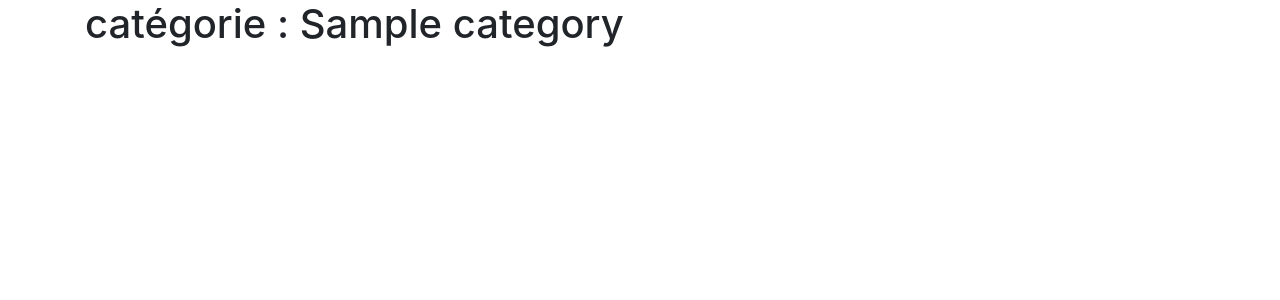
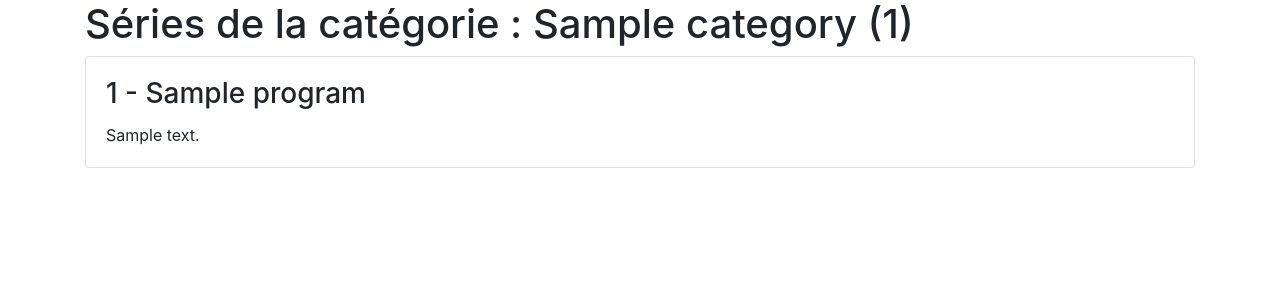
Before and after one commit to kimor44/Wild-series, a Symfony app: template templates/wild/category.html.twig in a window 1280 px wide. Shown: the part 56-356 px from the top of the page. Run offline with Twig, Linux system fonts and the light colour scheme; the template is opened without the code that fills it: most values are stand-ins (such as "Sample title", 1, 10 or a date in 2020); style sheets or scripts are compiled from the project's sources; some libraries are stand-ins or nearby versions.

Commit message:
ajout requete pour les 3 dernières séries de la catégorie

```diff
--- a/src/Controller/WildController.php
+++ b/src/Controller/WildController.php
@@ -73,8 +73,12 @@ class WildController extends AbstractController
         if (!$category) {
             throw $this->createNotFoundException('No programs with ' . $categoryName . ' category, found in category\'s table.');
         }
+        $programs = $this->getDoctrine()->getRepository(Program::class)->findBy(
+            ['category' => $category->getId()],
+            ['id' => 'desc'], 3, 0);
         return $this->render('wild/category.html.twig', [
             'category' => $category,
+            'programs' => $programs
         ]);
     }
 }
--- a/templates/wild/category.html.twig
+++ b/templates/wild/category.html.twig
@@ -2,6 +2,20 @@
 
 {% block body %}
     <div class="container">
-        <h1>catégorie : {{ category.name }}</h1>
+        <h1>Séries de la catégorie : {{ category.name }} ({{ category.id }})</h1>
+
+        {% for program in programs %}
+            <div class="card">
+                <div class="card-body">
+                    <h3 class="card-title">
+                        {{ program.id }} - {{ program.title }}
+                    </h3>
+                    <p class="card-text">
+                        {{ program.summary }}
+                    </p>
+                </div>
+            </div>
+        {% endfor %}
     </div>
+
 {% endblock %}
```
